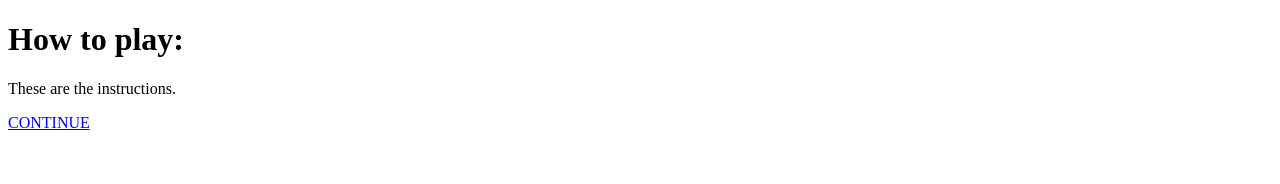
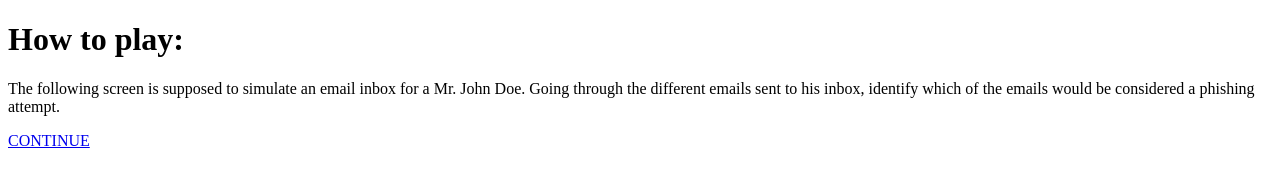
Before and after one commit to HiranoK/STEM-Capstone, a plain HTML site: page templates/instructions.html in a window 1280 px wide. Drawn offline with Linux system fonts and the light colour scheme.

Commit message:
Update instructions.html

```diff
--- a/templates/instructions.html
+++ b/templates/instructions.html
@@ -6,7 +6,8 @@
 </head>
 <body>
     <h1> How to play: </h1>
-    <p> These are the instructions. </p>
+    <p> The following screen is supposed to simulate an email inbox for a Mr. John Doe. Going through the different emails sent
+    to his inbox, identify which of the emails would be considered a phishing attempt. </p>
     <a href="/inbox">CONTINUE</a>
 </body>
 </html>
```
